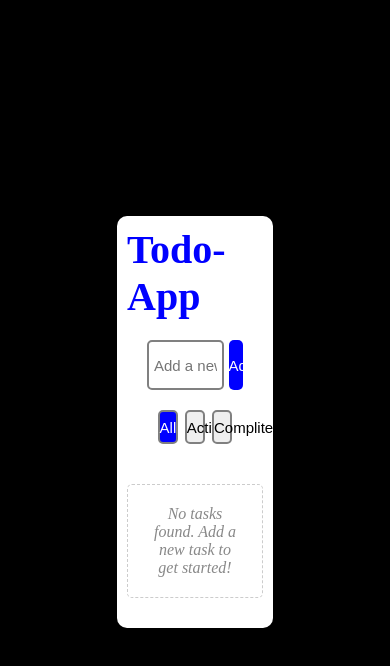
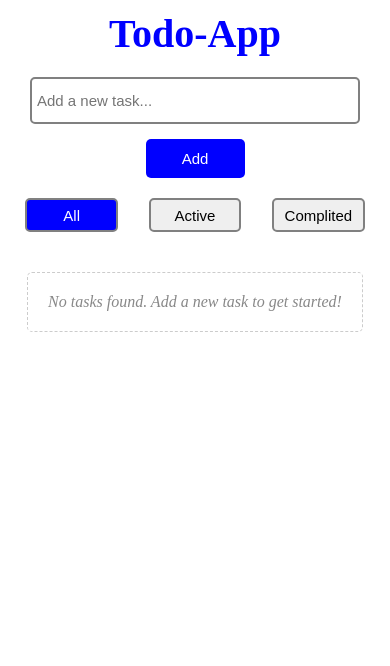
Before and after one commit to Farddin-Ahmed/TODO-APP, a plain HTML site: page index.html in a window 390 px wide. Drawn offline with Linux system fonts and the light colour scheme.

Commit message:
Added the responsiveness to the code

```diff
--- a/index.html
+++ b/index.html
@@ -4,6 +4,7 @@
     <meta charset="UTF-8" />
     <meta name="viewport" content="width=device-width, initial-scale=1.0" />
     <title>Todo-list-app</title>
+    <meta name="theme-color" content="black"/>
     <link rel="stylesheet" href="style.css" />
   </head>
   <body>
--- a/style.css
+++ b/style.css
@@ -12,7 +12,7 @@ body {
   background-color: black;
 }
 .main {
-  width: 40%;
+  min-width: 50%;
   max-height: 100%;
   padding: 10px;
   background-color: white;
@@ -162,3 +162,40 @@ body {
   border-radius: 5px;
   margin: 20px 0;
 }
+
+/* Tablets (landscape) */
+@media (max-width: 1199px) {
+  body {
+    background-color: aqua;
+  }
+  .main{
+    width: 100%;
+    height: 100%;
+    border-radius: 0px;
+  }
+}
+
+/* Smartphones */
+@media (max-width: 767px) {
+  .input{
+    flex-direction: column;
+    gap: 15px;
+    height: 12vh;
+  }
+  .input input{
+    width: 100%;
+  }
+  .input button{
+    width: 30%;
+    height: 100%;
+  }
+  .filters{
+    width: 100%;
+  }
+  .filters button{
+    width: 25%;
+  }
+  .list ul li button{
+    width: 20%;
+  }
+}
```
